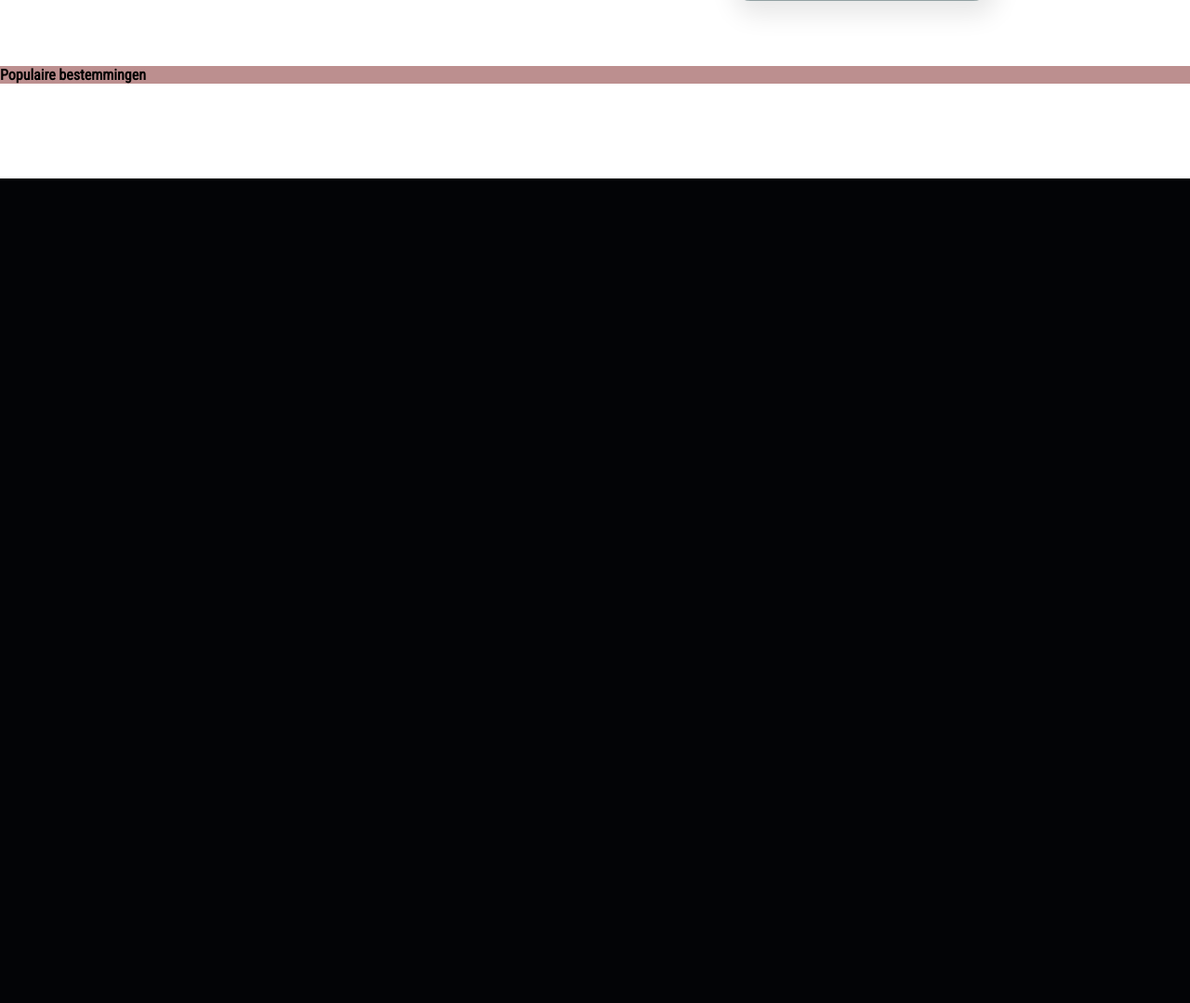
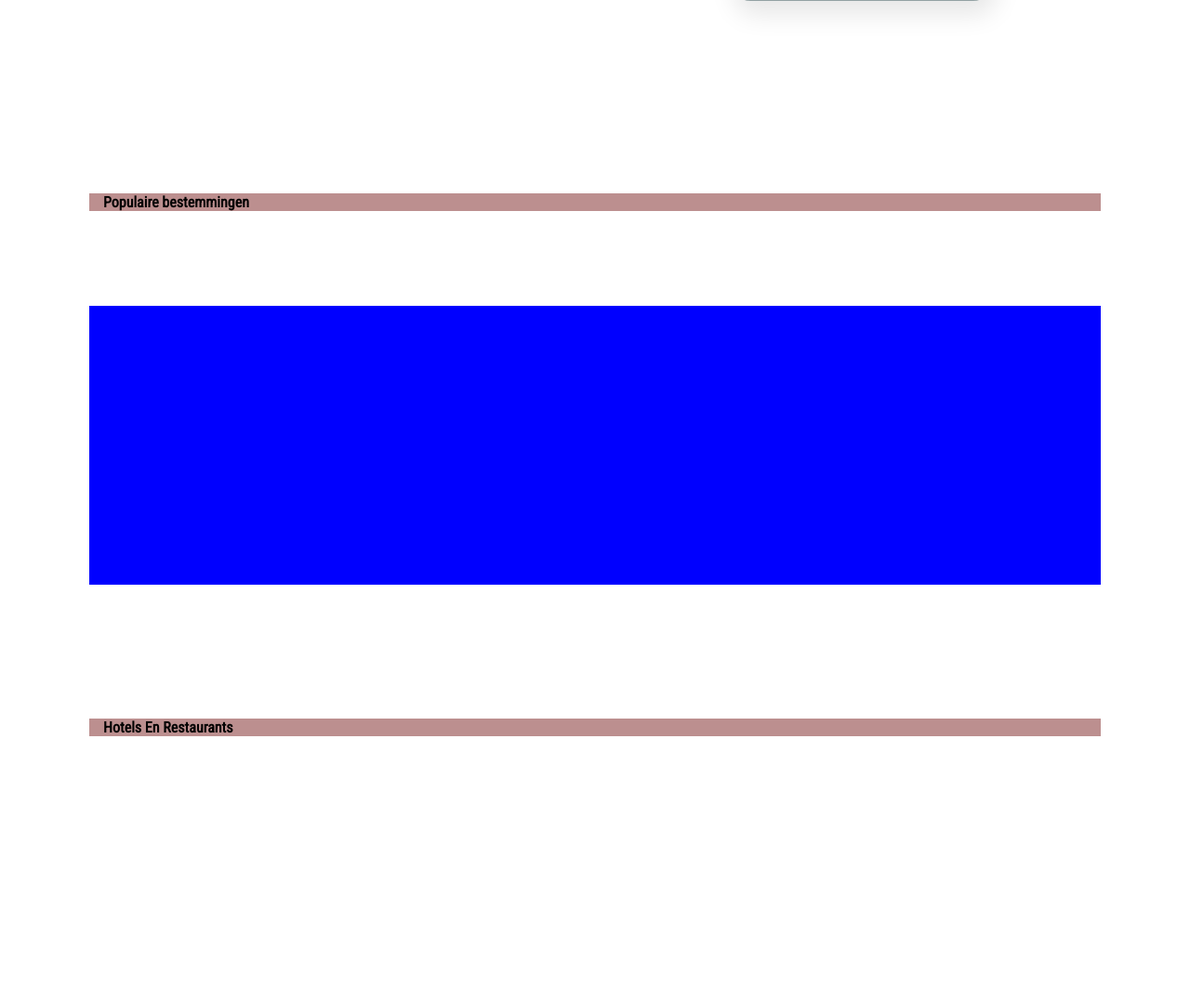
Before and after one commit to SergioGomezAlvarez/Reisorganisatie, a PHP site: page / in a window 1280 px wide. Shown: the part 921-2000 px from the top of the page at 93% size. Before the commit the page ends 1113 px from the top, so only its background shows below. Run offline with PHP 8.4, Linux system fonts and the light colour scheme; some libraries are stand-ins or nearby versions.

Commit message:
Updates in de home page zoals populaire bestemmingen.

```diff
--- a/index.php
+++ b/index.php
@@ -97,7 +97,7 @@
                                     <button type="button" id="minus2">
                                         <i class="fa-solid fa-minus"></i>
                                     </button>
-                                        <input class="passagiers-set" type="number" value="0" id="input2"/>
+                                    <input class="passagiers-set" type="number" value="0" id="input2" />
                                     <button type="button" id="plus2">
                                         <i class="fa-solid fa-plus"></i>
                                     </button>
@@ -111,7 +111,7 @@
                                     <button type="button" id="minus3">
                                         <i class="fa-solid fa-minus"></i>
                                     </button>
-                                        <input class="passagiers-set" type="number" value="0" id="input2"/>
+                                    <input class="passagiers-set" type="number" value="0" id="input2" />
                                     <button type="button" id="plus3">
                                         <i class="fa-solid fa-plus"></i>
                                     </button>
@@ -125,7 +125,7 @@
                                     <button type="button" id="minus">
                                         <i class="fa-solid fa-minus"></i>
                                     </button>
-                                        <input class="passagiers-set" type="number" value="0" id="input2"/>
+                                    <input class="passagiers-set" type="number" value="0" id="input2" />
                                     <button type="button" id="plus">
                                         <i class="fa-solid fa-plus"></i>
                                     </button>
@@ -141,11 +141,23 @@
         </div>
     </header>
     <main>
+        <div class="main-container">
             <section class="bestemmingen">
                 <div class="bestemmingen-container">
                     <h2 class="section-title">Populaire bestemmingen</h2>
                 </div>
             </section>
+            <div class="locatie-container">
+
+            </div>
+            <section class="bestemmingen">
+                <div class="bestemmingen-container">
+                    <h2 class="section-title">Hotels En Restaurants</h2>
+                </div>
+            </section>
+
+        </div>
+
     </main>
     <script src="https://kit.fontawesome.com/017f40d907.js" crossorigin="anonymous"></script>
     <script src="java.js"></script>
--- a/main.css
+++ b/main.css
@@ -96,6 +96,7 @@ nav {
     width: 150px;
     mix-blend-mode: difference;
 }
+
 .mijn-reservring-box {
     width: 40%;
     height: 20%;
@@ -106,16 +107,19 @@ nav {
     align-items: center;
     justify-content: center;
 }
-.mijn-reservering-text{
+
+.mijn-reservering-text {
     color: white;
     font-size: 23px;
     font-weight: 60;
     text-decoration: none;
 }
+
 .mijn-reservering-text,
 .mijn-reservering-text {
     box-shadow: inset 0 0 0 2em var(--hover);
 }
+
 .underline-button {
     position: relative;
     display: inline-block;
@@ -161,6 +165,7 @@ nav {
     font-size: 40px;
     color: white;
 }
+
 .parent {
     position: relative;
 }
@@ -189,7 +194,7 @@ nav {
     cursor: pointer;
     border-radius: 4px;
     border: none;
-    background-color:black;
+    background-color: black;
     display: inline;
     box-shadow: 0 0 5px rgba(0, 0, 0, 0.2);
     position: absolute;
@@ -206,7 +211,7 @@ nav {
     color: #ffffff;
 }
 
-.zoek-reis-big-div{
+.zoek-reis-big-div {
     display: flex;
     flex-direction: column;
     justify-content: flex-end;
@@ -215,7 +220,8 @@ nav {
     height: 320px;
 
 }
-.zoek-reis-div{
+
+.zoek-reis-div {
     width: 63%;
     height: 50%;
     background-color: rgba(70, 95, 100, 0.59);
@@ -229,16 +235,19 @@ nav {
     border-radius: 20px;
     padding: 8px 33px;
 }
-.bestemming{
+
+.bestemming {
     width: 225px;
     height: 69px;
     background-color: rgba(150, 150, 150, 0.51);
     border-radius: 6px;
 }
+
 .bestemming p {
     font-size: 17px;
     color: #fff;
 }
+
 .bestemming input {
     font-size: 22px;
     width: 97%;
@@ -247,6 +256,7 @@ nav {
     font-weight: 500;
     padding: 0;
 }
+
 .bestemming span {
     display: block;
     font-size: 10px;
@@ -256,30 +266,37 @@ nav {
     white-space: nowrap;
     color: #fff;
 }
+
 ::placeholder {
     color: rgb(255, 255, 255);
-    opacity: 1; /* Firefox */
+    opacity: 1;
+    /* Firefox */
 }
 
-  :-ms-input-placeholder { /* Internet Explorer 10-11 */
+:-ms-input-placeholder {
+    /* Internet Explorer 10-11 */
     color: rgb(0, 0, 0);
 }
 
-  ::-ms-input-placeholder { /* Microsoft Edge */
+::-ms-input-placeholder {
+    /* Microsoft Edge */
     color: rgb(0, 0, 0);
 }
-.reisdatum{
+
+.reisdatum {
     width: 120px;
     height: 55px;
     background-color: rgba(150, 150, 150, 0.51);
     border-radius: 10px;
 }
-.reisdatum p{
+
+.reisdatum p {
     font-size: 13px;
     color: #fff;
     margin: 3px;
 }
-.reisdatum input{
+
+.reisdatum input {
     font-size: 16px;
     width: 88%;
     border: none;
@@ -289,18 +306,20 @@ nav {
     padding: 0;
 }
 
-.retourdatum{
+.retourdatum {
     width: 120px;
     height: 55px;
     background-color: rgba(150, 150, 150, 0.51);
     border-radius: 10px;
 }
-.retourdatum p{
+
+.retourdatum p {
     font-size: 13px;
     color: #fff;
     margin: 3px;
 }
-.retourdatum input{
+
+.retourdatum input {
     font-size: 16px;
     width: 88%;
     border: none;
@@ -309,18 +328,21 @@ nav {
     height: 28px;
     padding: 0;
 }
-.passagier{
+
+.passagier {
     width: 120px;
     height: 56px;
     background-color: rgba(150, 150, 150, 0.51);
     border-radius: 10px;
 }
-.passagier p{
+
+.passagier p {
     font-size: 13px;
     color: #fff;
     margin: 3px;
 }
-.passagier button{
+
+.passagier button {
     border: none;
     background: transparent;
     padding: 0;
@@ -328,7 +350,8 @@ nav {
     font-weight: 500;
     margin: 0px 16px;
 }
-#passagier-keizen{
+
+#passagier-keizen {
     width: 100%;
     height: 100%;
     background-color: rgba(70, 95, 100, 0.59);
@@ -342,14 +365,16 @@ nav {
     border-radius: 20px;
     padding: 100px 80px;
 }
-.passagiers-types{
+
+.passagiers-types {
     height: 175px;
     display: flex;
     flex-direction: column;
     justify-content: space-between;
     align-items: center;
 }
-.passagiers-type{
+
+.passagiers-type {
     width: 278px;
     height: 50px;
     align-items: center;
@@ -357,7 +382,8 @@ nav {
     flex-wrap: wrap;
     justify-content: space-between;
 }
-.passagiers-set{
+
+.passagiers-set {
     width: 32px;
     font-size: 16px;
     border: none;
@@ -366,20 +392,45 @@ nav {
     height: 28px;
     padding: 0;
 }
-.zoek_knop{
+
+.zoek_knop {
     width: 100px;
     height: 53px;
     background-color: rgba(150, 150, 150, 0.51);
     border-radius: 10px;
 }
-.bestemmingen-container{
+
+.main-container {
+    display: flex;
+    flex-direction: column;
+    justify-content: center;
+    align-items: center;
+    width: 100%;
+    height: 1200px;
+}
+
+.bestemmingen {
+    width: 85%;
+}
+
+.bestemmingen-container {
     max-width: 1378px;
     margin: auto;
+    padding-left: 15px;
     background-color: rosybrown;
 }
+
 .section-title {
     font-size: var(--title-font-size);
     margin-bottom: 6.4rem;
     font-weight: 700;
-    margin-top: 12rem;
+    margin-top: 9rem;
 }
+
+.locatie-container {
+    display: flex;
+    flex-direction: row;
+    width: 85%;
+    height: 300px;
+    background-color: blue;
+}
```
Lines whose indentation alone changed are shown as unchanged.
